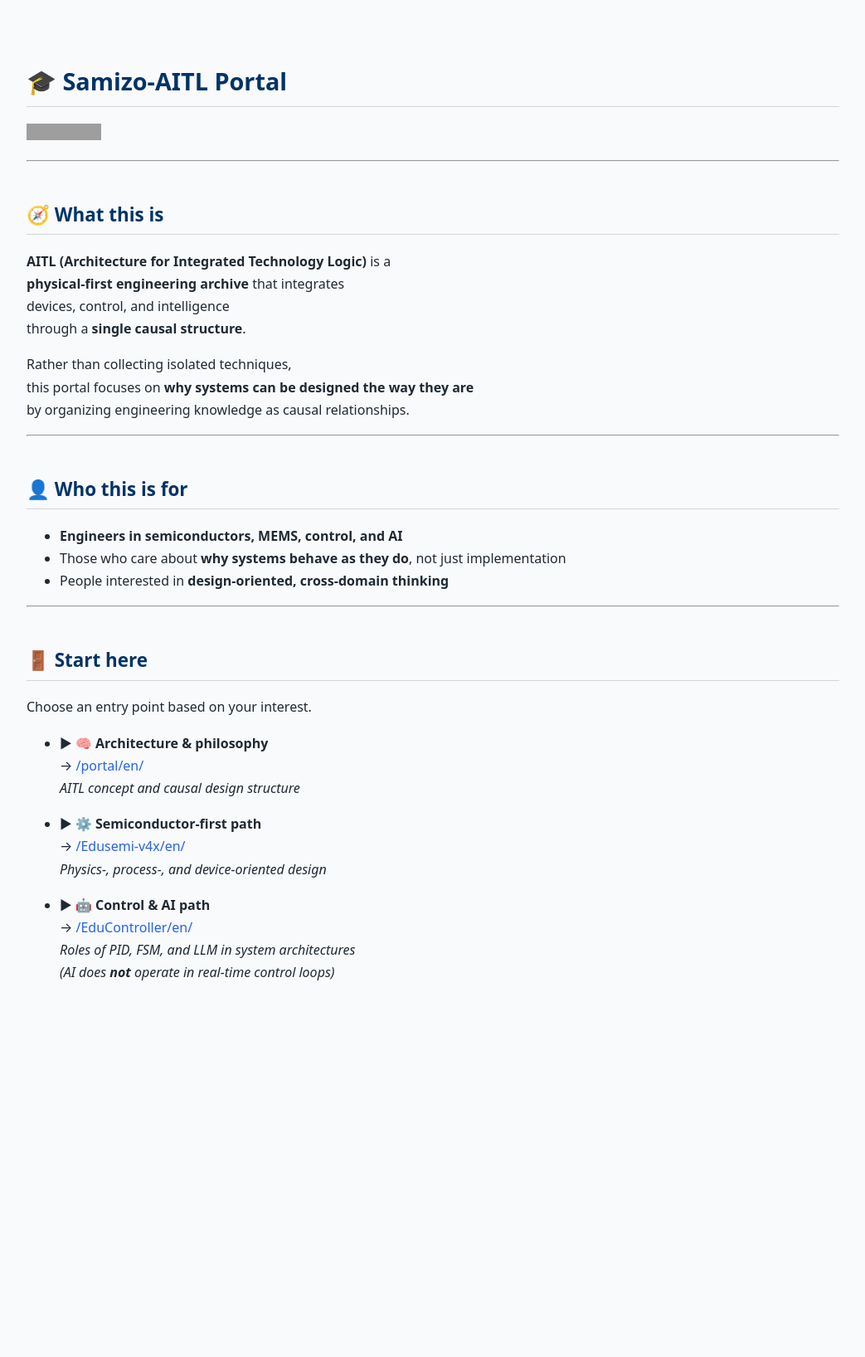
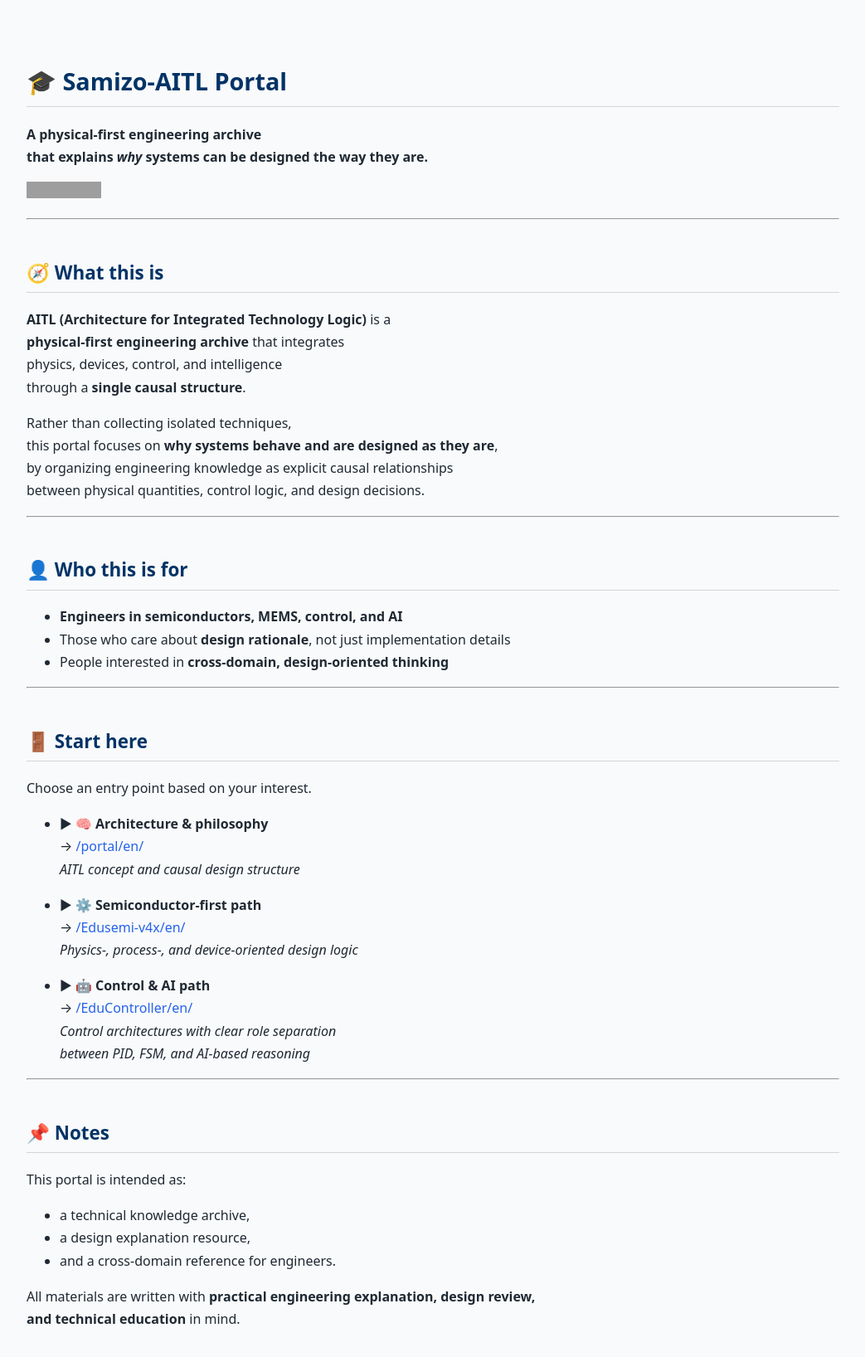
Before and after one commit to Samizo-AITL/Samizo-AITL.github.io, a Jekyll site: the page built from en/index.md, in a window 1280 px wide. Shown: the whole page at 83% size, without its empty margins (118-1161 px from the left). Built offline with Jekyll 4.4.1, drawn with Linux system fonts in a browser that asks for light colours; before the commit the page ends 1218 px from its top, so only the background shows below that; grey boxes are pictures that could not be loaded.

Commit message:
Update index.md

```diff
--- a/en/index.md
+++ b/en/index.md
@@ -6,6 +6,9 @@ description: Architecture for Integrated Technology Logic — a physical-first e
 
 # 🎓 Samizo-AITL Portal
 
+**A physical-first engineering archive
+that explains *why* systems can be designed the way they are.**
+
 [![Japanese Version](https://img.shields.io/badge/Japanese-Version-brightgreen?logo=github)](https://samizo-aitl.github.io/)
 
 ---
@@ -13,19 +16,20 @@ description: Architecture for Integrated Technology Logic — a physical-first e
 ## 🧭 What this is
 **AITL (Architecture for Integrated Technology Logic)** is a
 **physical-first engineering archive** that integrates
-devices, control, and intelligence
+physics, devices, control, and intelligence
 through a **single causal structure**.
 
 Rather than collecting isolated techniques,
-this portal focuses on **why systems can be designed the way they are**
-by organizing engineering knowledge as causal relationships.
+this portal focuses on **why systems behave and are designed as they are**,
+by organizing engineering knowledge as explicit causal relationships
+between physical quantities, control logic, and design decisions.
 
 ---
 
 ## 👤 Who this is for
 - **Engineers in semiconductors, MEMS, control, and AI**
-- Those who care about **why systems behave as they do**, not just implementation
-- People interested in **design-oriented, cross-domain thinking**
+- Those who care about **design rationale**, not just implementation details
+- People interested in **cross-domain, design-oriented thinking**
 
 ---
 
@@ -38,9 +42,20 @@ Choose an entry point based on your interest.
 
 - ▶ ⚙️ **Semiconductor-first path**
   → [/Edusemi-v4x/en/](/Edusemi-v4x/en/)
-  *Physics-, process-, and device-oriented design*
+  *Physics-, process-, and device-oriented design logic*
 
 - ▶ 🤖 **Control & AI path**
   → [/EduController/en/](/EduController/en/)
-  *Roles of PID, FSM, and LLM in system architectures
-  (AI does **not** operate in real-time control loops)*
+  *Control architectures with clear role separation
+  between PID, FSM, and AI-based reasoning*
+
+---
+
+## 📌 Notes
+This portal is intended as:
+- a technical knowledge archive,
+- a design explanation resource,
+- and a cross-domain reference for engineers.
+
+All materials are written with **practical engineering explanation, design review,
+and technical education** in mind.
```
